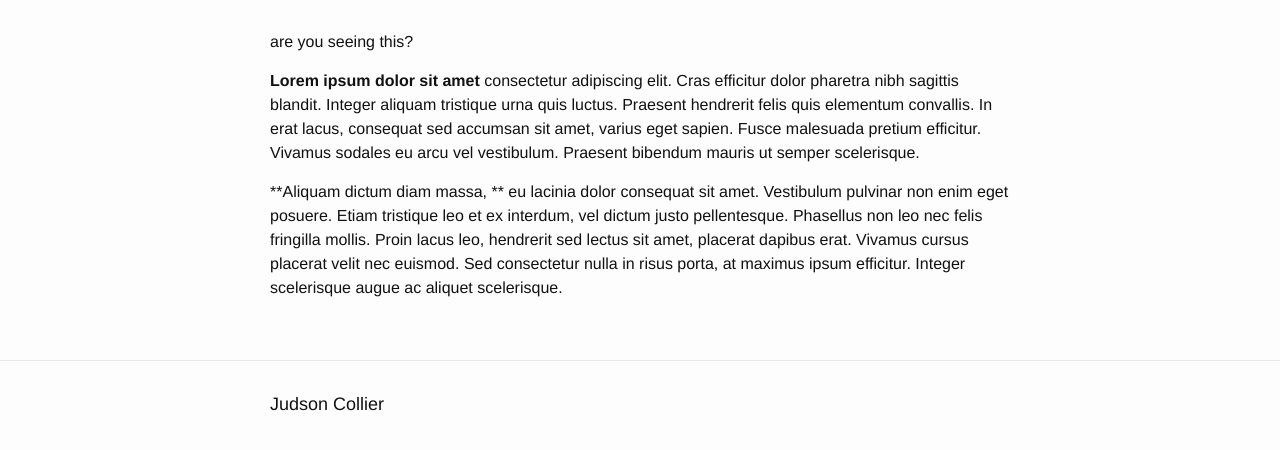
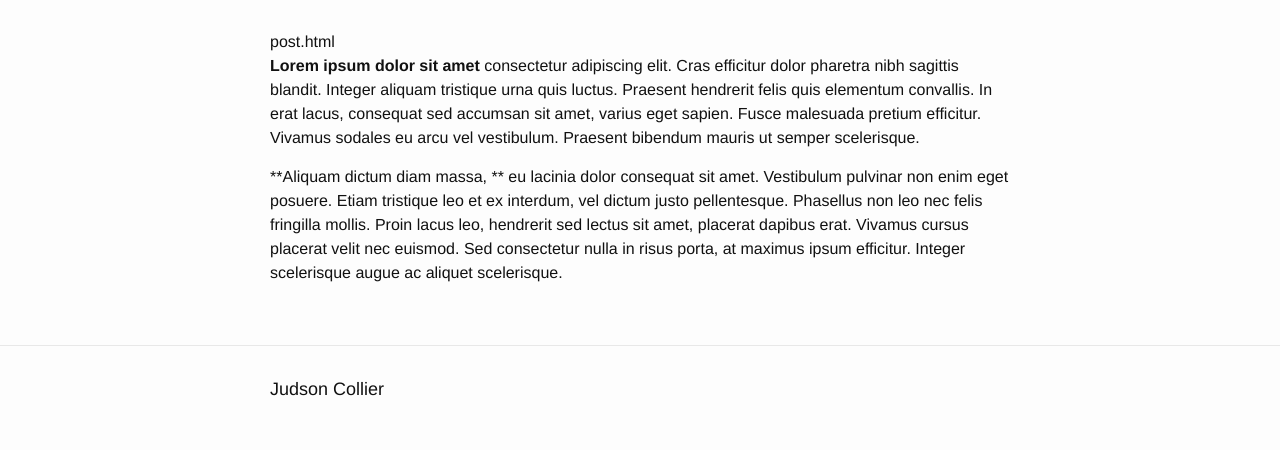
Before and after one commit to judsoncollier/judsite, a Jekyll site: the page built from _posts/2020-11-15-a-playlist-for-before-christmas.markdown, in a window 1280 px wide. Shown: the top 450 px of the page. Built offline with Jekyll 4.4.1, drawn with Linux system fonts in a browser that asks for light colours; some web fonts are replaced.

Commit message:
final tweaks

```diff
--- a/_layouts/post.html
+++ b/_layouts/post.html
@@ -8,7 +8,7 @@
     <h1 class="post-title" itemprop="name headline">{{ page.title }}</h1>
     <p class="post-meta"><time datetime="{{ page.date | date_to_xmlschema }}" itemprop="datePublished">{{ page.date | date: "%b %-d, %Y" }}</time>{% if page.author %} &bull; <span itemprop="author" itemscope itemtype="http://schema.org/Person"><span itemprop="name">{{ page.author }}</span></span>{% endif %}</p>
   </header>-->
-  <p> are you seeing this?</p>
+   post.html
   <div class="post-content" itemprop="articleBody">
     {{ content }}
   </div>
--- a/css/main.scss
+++ b/css/main.scss
@@ -8,7 +8,7 @@
 // Our variables
 $base-font-family: "NeueHaas", "Helvetica Neue", Helvetica, Arial, sans-serif;
 $base-font-size:   16px;
-$base-font-weight: 500;
+$base-font-weight: 300;
 $small-font-size:  $base-font-size * 0.875;
 $base-line-height: 1.5;
 
```
